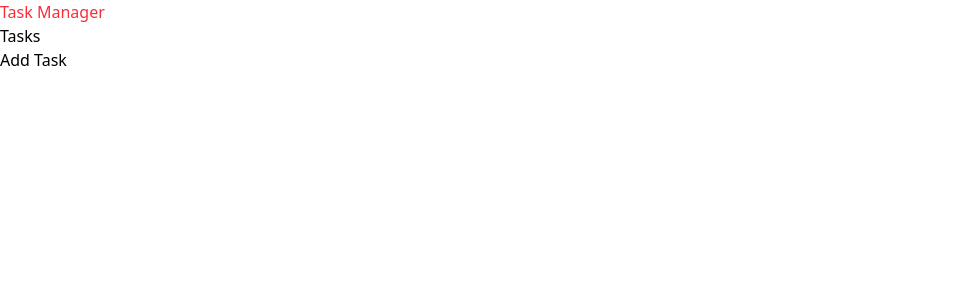
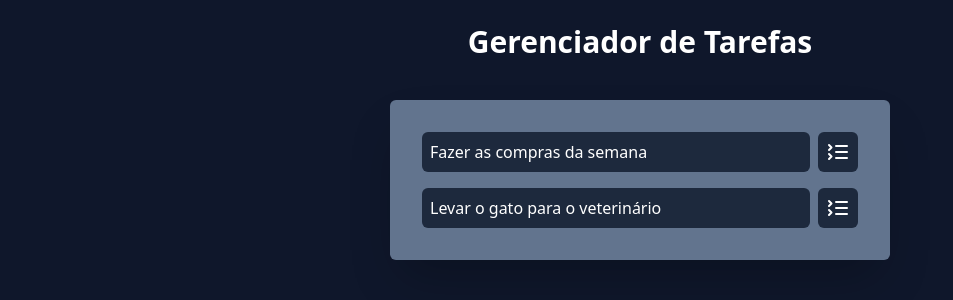
Before and after one commit to mariaeac/react-task-manager, a React app: page / in a window 1280 px wide. Shown: the top 300 px of the page, without its empty margins (0-953 px from the left). Built offline with nearby package versions, Linux system fonts and the light colour scheme; the HTML template or start-up script is replaced by a standard one.

Commit message:
feat: componente de Tasks

```diff
--- a/package.json
+++ b/package.json
@@ -11,6 +11,7 @@
   },
   "dependencies": {
     "@tailwindcss/vite": "^4.0.13",
+    "lucide-react": "^0.479.0",
     "react": "^18.3.1",
     "react-dom": "^18.3.1",
     "tailwindcss": "^4.0.13"
--- a/src/App.jsx
+++ b/src/App.jsx
@@ -1,12 +1,45 @@
+import { useState } from "react";
 import AddTask from "./components/AddTask";
 import Tasks from "./components/Tasks";
 
 function App() {
+  const [tasks, setTasks] = useState([
+    {
+      id: 1,
+      title: "Fazer as compras da semana",
+      description: "Fazer as compras da semana no supermercado",
+      isCompleted: false,
+    },
+    {
+      id: 2,
+      title: "Levar o gato para o veterinário",
+      description: "Levar o gato para cortas as unhas no veterinário",
+      isCompleted: false,
+    },
+  ]);
+
+  function onTaskClick(taskId) {
+    const newTasks = tasks.map((task) => {
+      if (task.id == taskId) {
+        return { ...task, isCompleted: true };
+      }
+
+      return task;
+    });
+
+    setTasks(newTasks);
+  }
+
   return (
-    <div>
-      <h1 className="text-red-500"> Task Manager </h1>
-      <Tasks />
-      <AddTask />
+    <div className="w-screen h-screen bg-slate-900 flex justify-center p-6">
+      <div className="w-[500px]">
+        <h1 className="text-3xl text-white font-bold text-center">
+          Gerenciador de Tarefas
+        </h1>
+
+        <AddTask />
+        <Tasks tasks={tasks} onTaskClick={onTaskClick} />
+      </div>
     </div>
   );
 }
--- a/src/components/AddTask.jsx
+++ b/src/components/AddTask.jsx
@@ -1,5 +1,3 @@
-function AddTask() {
-  return <h1> Add Task </h1>;
-}
+function AddTask() {}
 
 export default AddTask;
--- a/src/components/Tasks.jsx
+++ b/src/components/Tasks.jsx
@@ -1,7 +1,23 @@
-function Tasks() {
+import { ListCollapse } from "lucide-react";
+
+function Tasks(taskProps) {
   return (
-    <div>
-      <h1> Tasks </h1>
+    <div className="pt-10">
+      <ul className="space-y-4 p-8 bg-slate-500 rounded-md shadow-2xl">
+        {taskProps.tasks.map((task) => (
+          <li key={task.id} className="flex gap-2">
+            <button
+              onClick={() => taskProps.onTaskClick(task.id)}
+              className="bg-slate-800 text-white text-left p-2 rounded-md w-full"
+            >
+              {task.title}
+            </button>
+            <button className="bg-slate-800 text-white p-2  rounded-md">
+              <ListCollapse />
+            </button>
+          </li>
+        ))}
+      </ul>
     </div>
   );
 }
```
Also changed, not shown: 1 other file (tests, documents, lock files or other folders).
